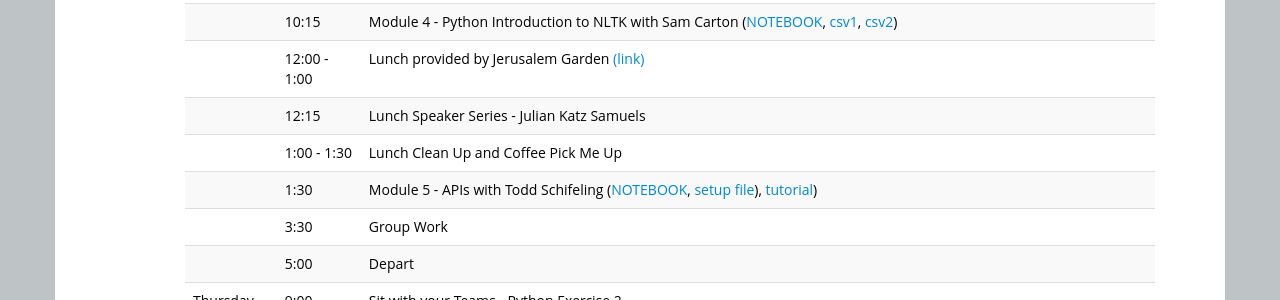
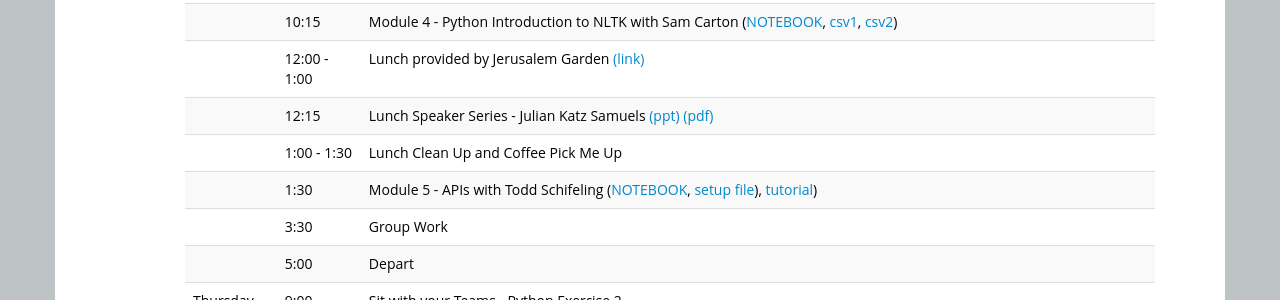
Before and after one commit to ICOSBigDataCamp/2018-summer-camp, a Jekyll site: the page built from index.html, in a window 1280 px wide and 900 px high, scrolled down 1733 px. Shown: the part 154-454 px from the top of the window. Built offline with Jekyll 4.4.1, drawn with Linux system fonts in a browser that asks for light colours.

Commit message:
Update index.html

```diff
--- a/index.html
+++ b/index.html
@@ -148,8 +148,7 @@
      (<a href="slides/ICOS+Python+lecture2017.html">HTML</a>,
     <a href="slides/ICOS+Python+lecture2017.ipynb">Notebook</a>) </td> </tr>
   <tr> <td></td>       <td>12:00 - 1:00 </td>   <td>Lunch provided by Picasso Cafe <a href="http://picassodeli.com/">(link)</a></td> </tr>
-  <tr> <td></td>       <td>12:15</td>   <td>Lunch Speaker Series - Fred Feinberg (<a href="slides/"ICOS Lecture - Feinberg - Bayesian Magic for Complex Social Data, v2 - 2017-06-06.pdf">Slides</a>) </td> </tr>
-  <!--<tr> <td></td>   <td>12:15</td>   <td><span style="background-color: #FFFF00">Lunch Speaker Series - Big Data Student Panel</span></td> </tr>-->
+  <tr> <td></td>       <td>12:15</td>   <td>Lunch Speaker Series - Fred Feinberg (<a href="slides/ICOS Lecture - Feinberg - Bayesian Magic for Complex Social Data, v2 - 2017-06-06.pdf">Slides</a>) </td> </tr>
   <tr> <td></td>       <td>1:00 - 1:30</td>    <td>Lunch Clean Up and Coffee Pick Me Up</td> </tr>
   <tr> <td></td>       <td>1:30</td>   <td>Module 3 - Structures and Scraping with Nivi Karki (<a href="slides/ICOS_Structures+DOM+JSON.ipynb">NOTEBOOK</a>,
     <a href="slides/character-deaths.csv">.csv File</a>) and Todd Schifeling (<a href="slides/get movie info.ipynb">Notebook1</a>,
@@ -164,7 +163,7 @@
     <a href="slides/aww_politics_comments_late_2012_test.csv">csv1</a>, <a href="slides/aww_politics_comments_late_2012_train.csv">csv2</a>)</td></tr>
 
   <tr> <td></td>       <td>12:00 - 1:00 </td>   <td>Lunch provided by Jerusalem Garden <a href="https://www.jerusalemgarden.net/">(link)</a></td> </tr>
-  <tr> <td></td>       <td>12:15</td>   <td>Lunch Speaker Series - Julian Katz Samuels</td> </tr>
+  <tr> <td></td>       <td>12:15</td>   <td>Lunch Speaker Series - Julian Katz Samuels <a href="slides/Julian_Presentation_Data_Camp.pptx"> (ppt)</a> <a href="slides/Julian_Presentation_Data_Camp.pdf">(pdf)</a></td> </tr>
   <tr> <td></td>       <td>1:00 - 1:30</td>    <td>Lunch Clean Up and Coffee Pick Me Up</td> </tr>
   <tr> <td></td>       <td>1:30</td>   <td>Module 5 - APIs with Todd Schifeling (<a href="slides/Twitter API.ipynb">NOTEBOOK</a>,
     <a href="slides/oauthDance.py">setup file</a>),
```
